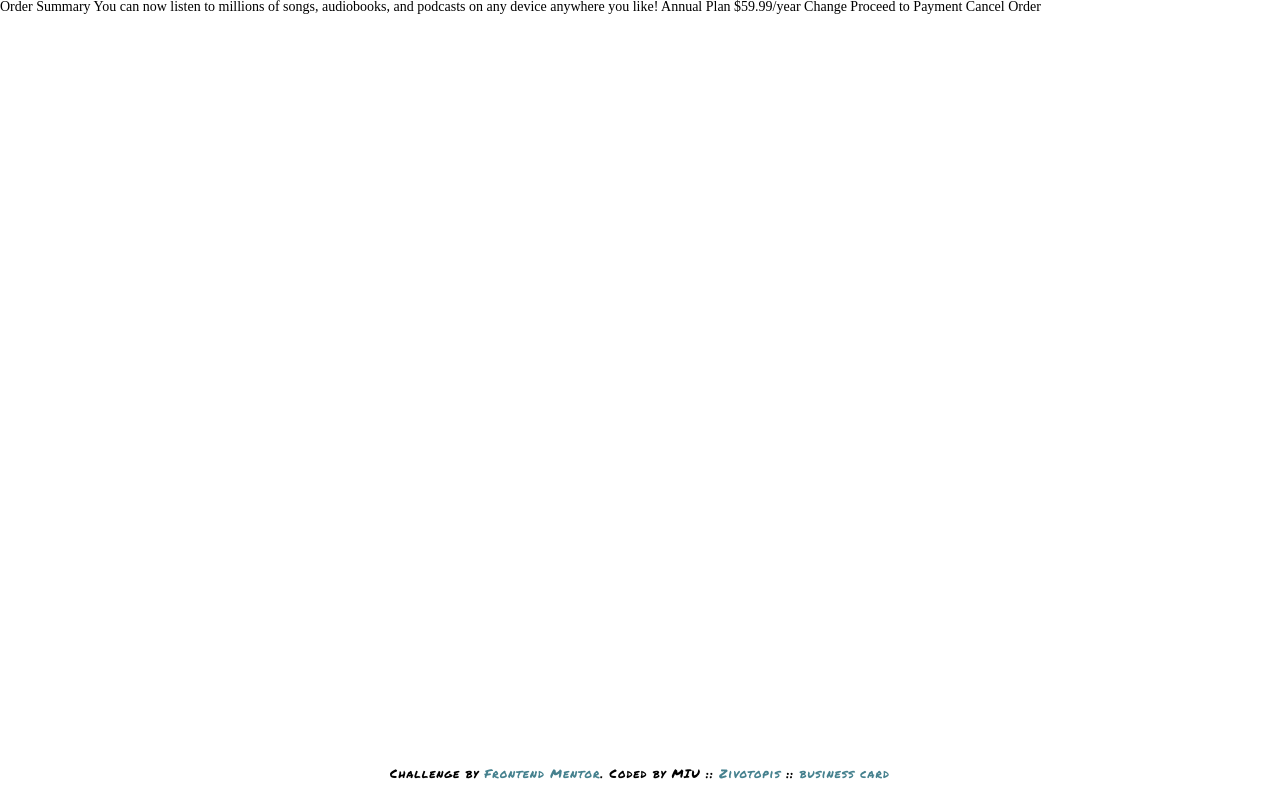
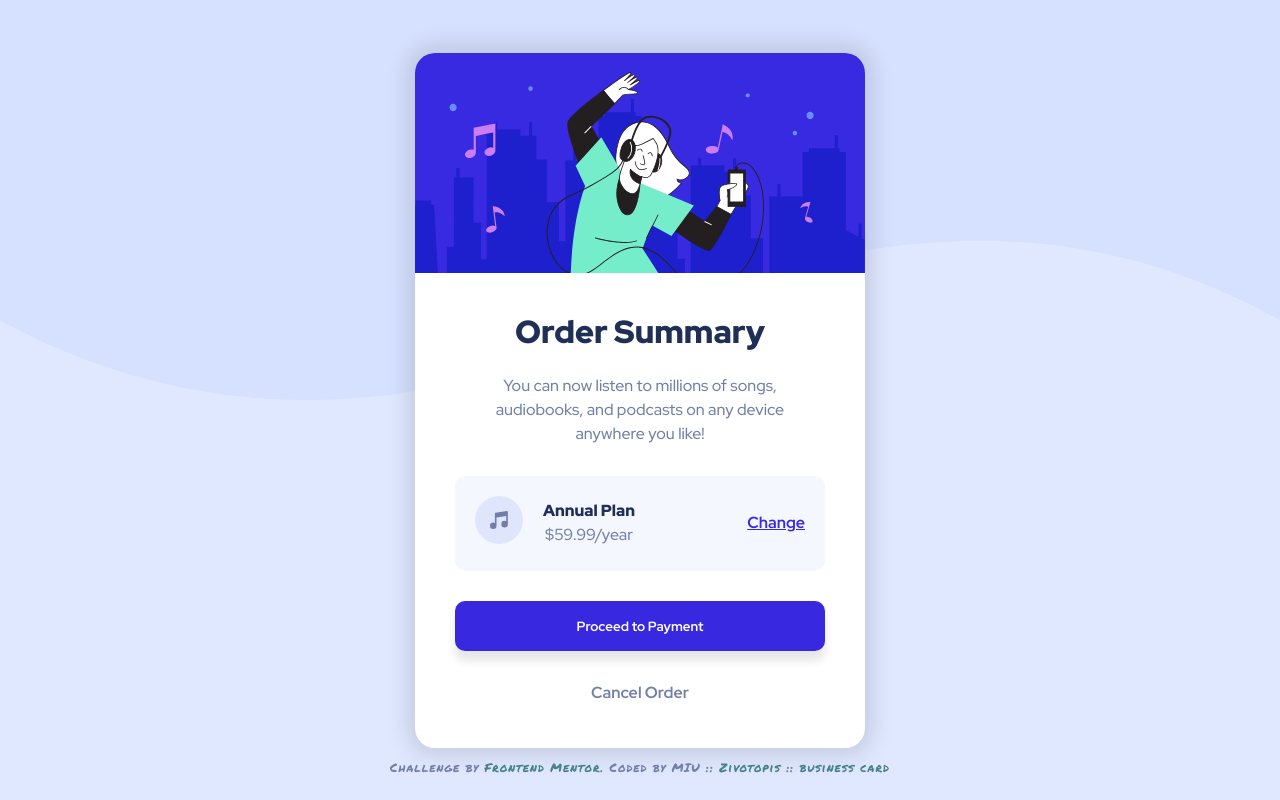
Before and after one commit to MIU-cz/fem-order-summary-component-main, a plain HTML site: page index.html in a window 1280 px wide. Drawn offline with Linux system fonts and the light colour scheme.

Commit message:
update: job is done

```diff
--- a/css/style.scss
+++ b/css/style.scss
@@ -10,13 +10,13 @@
 
 // ## Colors
 // ### Primary
-$color-Pale-blue: hsl(225, 100%, 94%);
-$color-Bright-blue: hsl(245, 75%, 52%);
+$color-Pale-blue: hsl(225, 100%, 94%); //bg
+$color-Bright-blue: hsl(245, 75%, 52%); //btn
 
 // ### Neutral
-$color-Very-pale-blue: hsl(225, 100%, 98%);
-$color-Desaturated-blue: hsl(224, 23%, 55%);
-$color-Dark-blue: hsl(223, 47%, 23%);
+$color-Very-pale-blue: hsl(225, 100%, 98%); // bg_items
+$color-Desaturated-blue: hsl(224, 23%, 55%); //paragraf
+$color-Dark-blue: hsl(223, 47%, 23%); //headers
 
 // ## Typography
 $font-size-paragraph: 16px;
@@ -28,8 +28,160 @@ $font-W7: 700;
 $font-W9: 900;
 
 // ## my Variables
+$card-w: 450px;
+$card-h: 695px;
+$margin: 30px;
 
 // ===============
 // ### main styles
+
 body {
+	width: 100%;
+	background-image: url(../images/pattern-background-desktop.svg);
+	background-repeat: no-repeat;
+	background-size: 100% 50%;
+	background-position: top center;
+	background-color: $color-Pale-blue;
+	font-family: $font-Family;
+	font-size: $font-size-paragraph;
+	line-height: 1.5em;
+	// letter-spacing: 0.7px;
+	color: $color-Desaturated-blue;
+
+	@media (max-width: 576px) {
+		background-image: url(../images/pattern-background-mobile.svg);
+		// background-size: 100% 50%;
+	}
 }
+
+.conteiner__fluid {
+	width: 100%;
+	height: 100vh;
+}
+.flex {
+	display: flex;
+	justify-content: center;
+	align-items: center;
+}
+
+// ===============
+// ### main styles
+
+.card__conteiner {
+	margin: 0 $margin - 10px;
+	max-width: $card-w;
+	height: $card-h;
+	background-color: white;
+	border-radius: 20px;
+	overflow: hidden;
+	box-shadow: 0 0 20px 10px rgba(0, 0, 0, 0.1);
+
+	@media (max-width: 375px) {
+		height: auto;
+	}
+}
+
+.card_picture {
+	width: 100%;
+}
+
+.card_content {
+	padding: 40px;
+	text-align: center;
+}
+
+.card_name {
+	margin: 0 $margin;
+	& h1 {
+		// margin-top: $margin;
+		color: $color-Dark-blue;
+		font-size: $font-size-paragraph * 2;
+		font-weight: $font-W9;
+	}
+
+	& p {
+		margin-top: $margin;
+	}
+}
+
+.card_item {
+	margin-top: $margin;
+	background-color: $color-Very-pale-blue;
+	border-radius: 10px;
+	padding: 20px;
+	vertical-align: super;
+}
+
+.grid {
+	display: grid;
+	grid-template-columns: repeat(2, auto);
+	align-items: center;
+	justify-content: space-between;
+}
+
+.gap {
+	gap: 20px;
+}
+
+.inln-blk {
+	// display: inline-block;
+}
+
+.item_pic {
+	width: 100%;
+	height: 100%;
+}
+
+.item_name {
+	// margin-right: $margin * 2.5;
+
+	& h2 {
+		font-weight: $font-W9;
+		color: $color-Dark-blue;
+	}
+
+	& p {
+		font-weight: $font-W5;
+	}
+}
+
+.item_link {
+	& a {
+		text-decoration: underline;
+		font-weight: $font-W7;
+		color: $color-Bright-blue;
+	}
+
+	& a:hover {
+		color: $color-Desaturated-blue;
+		text-decoration: none;
+	}
+}
+
+.btn {
+	margin-top: $margin;
+	width: 100%;
+	height: 50px;
+	background-color: $color-Bright-blue;
+	border-radius: 10px;
+	color: white;
+	font-weight: $font-W7;
+	box-shadow: 0 10px 10px 0 rgba(0, 0, 0, 0.1);
+
+	&:hover {
+		background-color: $color-Desaturated-blue;
+	}
+}
+
+.cancel {
+	margin-top: $margin;
+
+	& a {
+		color: $color-Desaturated-blue;
+		font-weight: $font-W7;
+	}
+
+	& a:hover {
+		color: $color-Dark-blue;
+	}
+}
--- a/index.html
+++ b/index.html
@@ -12,19 +12,45 @@
 </head>
 
 <body>
+  <main class="conteiner__fluid flex">
+    <div class="card__conteiner">
+      <div class="card_picture">
+        <img src="images/illustration-hero.svg" alt="illustration">
+      </div>
 
-  Order Summary
+      <div class="card_content">
+        <div class="card_name">
+          <h1>Order Summary</h1>
+          <p>You can now listen to millions of songs, audiobooks, and podcasts on any
+            device anywhere you like!</p>
+        </div>
 
-  You can now listen to millions of songs, audiobooks, and podcasts on any
-  device anywhere you like!
+        <div class="card_item grid">
+          <div class="grid gap">
+            <div class="item_pic inln-blk">
+              <img src="images/icon-music.svg" alt="icon-music">
+            </div>
 
-  Annual Plan
-  $59.99/year
+            <div class="item_name inln-blk">
+              <h2>Annual Plan</h2>
+              <p>$59.99/year</p>
+            </div>
+          </div>
 
-  Change
+          <div class="item_link inln-blk">
+            <a href="#">Change</a>
+          </div>
+        </div>
 
-  Proceed to Payment
-  Cancel Order
+        <button type="submit" class="btn">Proceed to Payment</button>
+
+        <div class="cancel">
+          <a href="#">Cancel Order</a>
+        </div>
+      </div>
+
+    </div>
+  </main>
 
   <footer></footer>
   <script src="resourse/fem-footer.js"></script>
--- a/resourse/fem-footer-style.css
+++ b/resourse/fem-footer-style.css
@@ -13,18 +13,17 @@
 	/* padding-bottom: 15px; */
 	/* margin: 20px 20px 0; */
 	padding: 20px 20px;
-
-	position: fixed;
-	bottom: 0;
+	/* position: fixed;
+	bottom: 0; */
 }
 
 .attribution a {
 	color: var(--my-link-color);
 }
 
-/* @media (min-width: 768px) {
+@media (min-width: 375px) {
 	.attribution {
 		position: fixed;
 		bottom: 0;
 	}
-} */
+}
```
Also changed, not shown: css/style.css, 1 other file.
